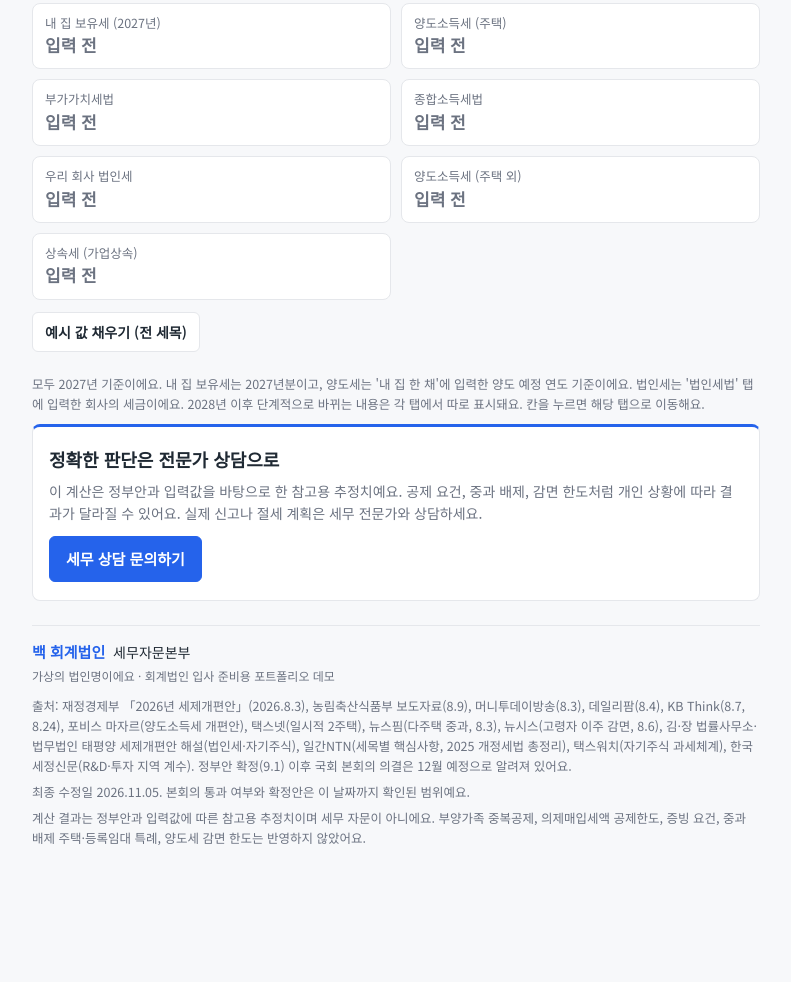
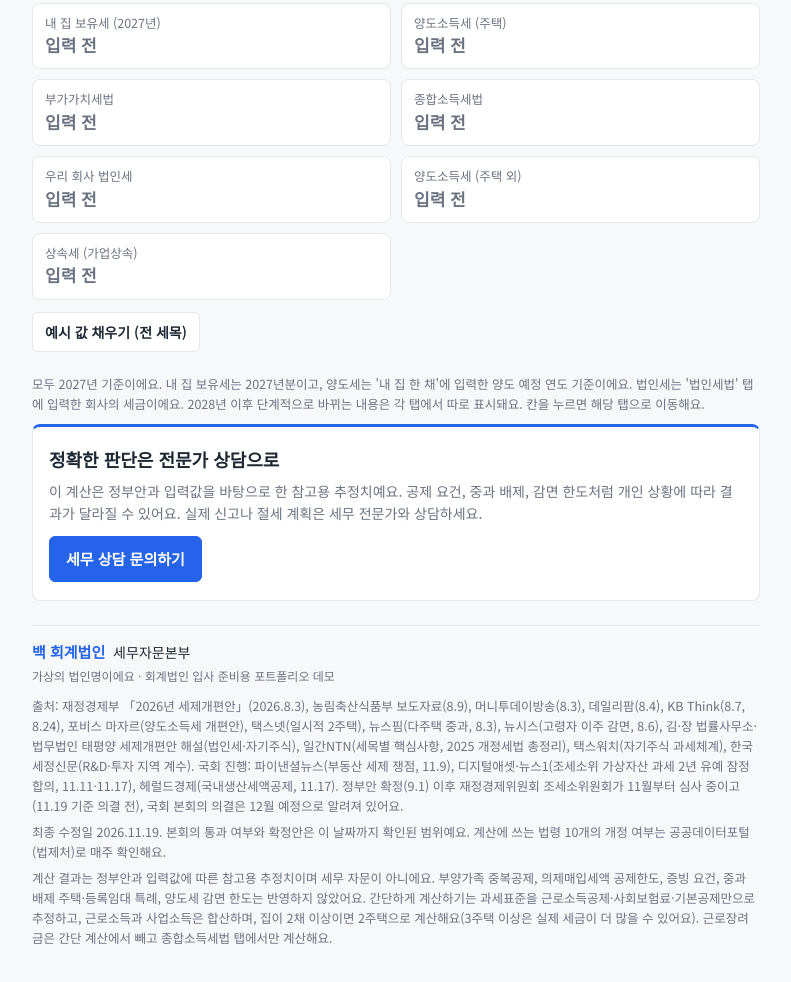
Before and after one commit to qortkddn/Tax-reform-tracker, a plain HTML site: page index.html in a window 1280 px wide. Shown: the part 492-1474 px from the top of the page, without its empty margins (244-1035 px from the left). Before the commit the page ends 1386 px from the top, so only its background shows below. Drawn offline with Linux system fonts and the light colour scheme.

Commit message:
출처(국회 진행 기사)·최종 수정일(2026.11.19)·가정(간단 계산) 업데이트, README 반영
Co-Authored-By: Claude Opus 5.5 <noreply@anthropic.com>
Claude-Session: https://claude.ai/code/session_019URcwMMdmgHvsNHiQqgftB

```diff
--- a/index.html
+++ b/index.html
@@ -360,9 +360,9 @@ footer p{margin:0 0 6px}
 </section>
 <footer>
 <div class="brand"><b>백 회계법인</b> 세무자문본부<small>가상의 법인명이에요 · 회계법인 입사 준비용 포트폴리오 데모</small></div>
-<p>출처: 재정경제부 「2026년 세제개편안」(2026.8.3), 농림축산식품부 보도자료(8.9), 머니투데이방송(8.3), 데일리팜(8.4), KB Think(8.7, 8.24), 포비스 마자르(양도소득세 개편안), 택스넷(일시적 2주택), 뉴스핌(다주택 중과, 8.3), 뉴시스(고령자 이주 감면, 8.6), 김·장 법률사무소·법무법인 태평양 세제개편안 해설(법인세·자기주식), 일간NTN(세목별 핵심사항, 2025 개정세법 총정리), 택스워치(자기주식 과세체계), 한국세정신문(R&D·투자 지역 계수). 정부안 확정(9.1) 이후 국회 본회의 의결은 12월 예정으로 알려져 있어요.</p>
-<p>최종 수정일 <span id="upd">2026.11.05</span>. 본회의 통과 여부와 확정안은 이 날짜까지 확인된 범위예요.</p>
-<p>계산 결과는 정부안과 입력값에 따른 참고용 추정치이며 세무 자문이 아니에요. 부양가족 중복공제, 의제매입세액 공제한도, 증빙 요건, 중과 배제 주택·등록임대 특례, 양도세 감면 한도는 반영하지 않았어요.</p>
+<p>출처: 재정경제부 「2026년 세제개편안」(2026.8.3), 농림축산식품부 보도자료(8.9), 머니투데이방송(8.3), 데일리팜(8.4), KB Think(8.7, 8.24), 포비스 마자르(양도소득세 개편안), 택스넷(일시적 2주택), 뉴스핌(다주택 중과, 8.3), 뉴시스(고령자 이주 감면, 8.6), 김·장 법률사무소·법무법인 태평양 세제개편안 해설(법인세·자기주식), 일간NTN(세목별 핵심사항, 2025 개정세법 총정리), 택스워치(자기주식 과세체계), 한국세정신문(R&D·투자 지역 계수). 국회 진행: 파이낸셜뉴스(부동산 세제 쟁점, 11.9), 디지털애셋·뉴스1(조세소위 가상자산 과세 2년 유예 잠정 합의, 11.11·11.17), 헤럴드경제(국내생산세액공제, 11.17). 정부안 확정(9.1) 이후 재정경제위원회 조세소위원회가 11월부터 심사 중이고(11.19 기준 의결 전), 국회 본회의 의결은 12월 예정으로 알려져 있어요.</p>
+<p>최종 수정일 <span id="upd">2026.11.19</span>. 본회의 통과 여부와 확정안은 이 날짜까지 확인된 범위예요. 계산에 쓰는 법령 10개의 개정 여부는 공공데이터포털(법제처)로 매주 확인해요.</p>
+<p>계산 결과는 정부안과 입력값에 따른 참고용 추정치이며 세무 자문이 아니에요. 부양가족 중복공제, 의제매입세액 공제한도, 증빙 요건, 중과 배제 주택·등록임대 특례, 양도세 감면 한도는 반영하지 않았어요. 간단하게 계산하기는 과세표준을 근로소득공제·사회보험료·기본공제만으로 추정하고, 근로소득과 사업소득은 합산하며, 집이 2채 이상이면 2주택으로 계산해요(3주택 이상은 실제 세금이 더 많을 수 있어요). 근로장려금은 간단 계산에서 빼고 종합소득세법 탭에서만 계산해요.</p>
 </footer>
 </main>
 <script>
```
Also changed, not shown: 1 other file.
